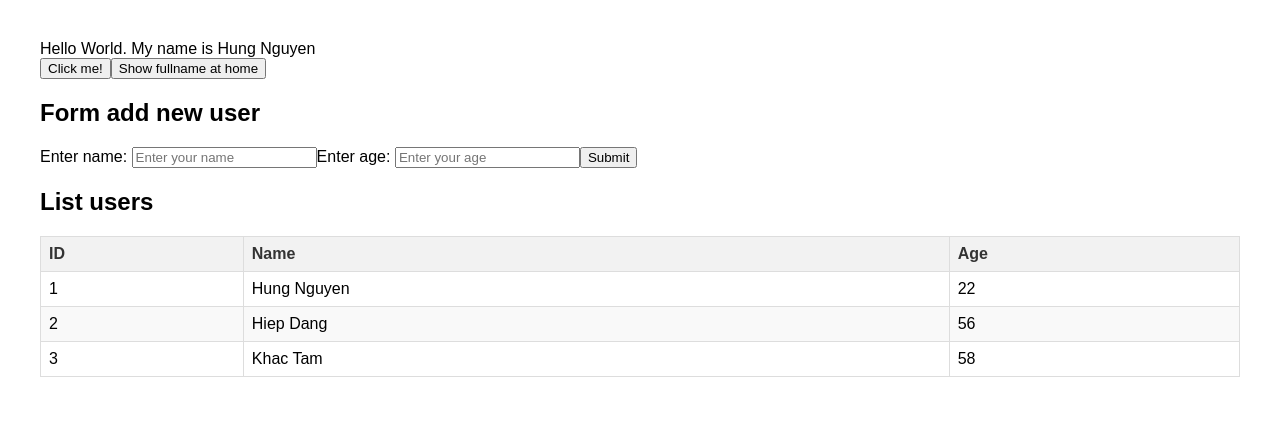
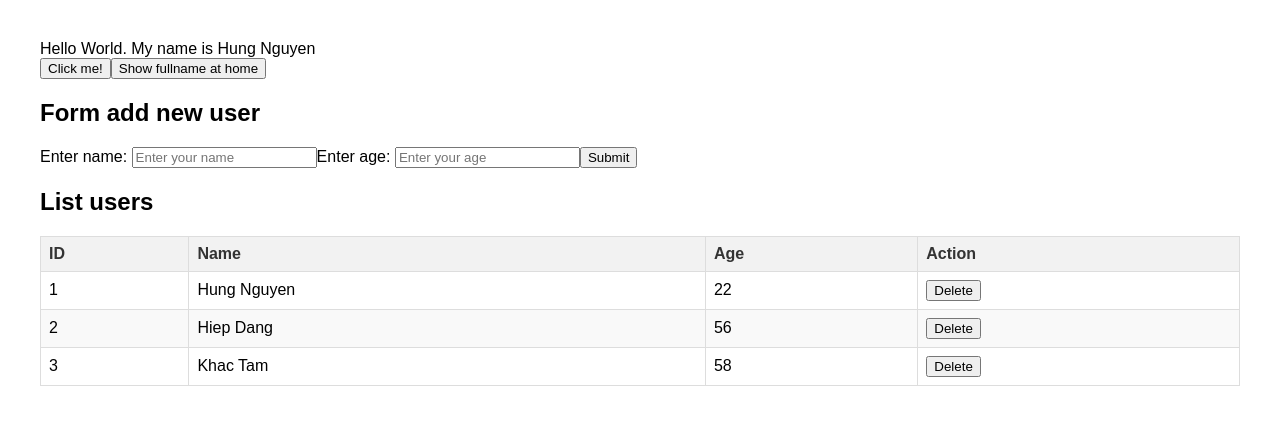
Before and after one commit to hungnguyen2912003/React, a React (Create React App) app in the folder my-react-app/: page / in a window 1280 px wide. Shown: the top 424 px of the page. Built offline with nearby package versions, Linux system fonts and the light colour scheme.

Commit message:
delete users

```diff
--- a/my-react-app/src/components/DisplayUsersComponent.js
+++ b/my-react-app/src/components/DisplayUsersComponent.js
@@ -14,6 +14,7 @@ class DisplayUsersComponent extends Component {
                             <th>ID</th>
                             <th>Name</th>
                             <th>Age</th>
+                            <th>Action</th>
                         </tr>
                     </thead>
                     <tbody>
@@ -24,6 +25,9 @@ class DisplayUsersComponent extends Component {
                                         <td>{user.id}</td>
                                         <td>{user.name}</td>
                                         <td>{user.age}</td>
+                                        <td>
+                                            <button onClick={() => this.props.delete(user.id)}>Delete</button>
+                                        </td>
                                     </tr>
                                 )
                             })
--- a/my-react-app/src/components/MyComponent.js
+++ b/my-react-app/src/components/MyComponent.js
@@ -29,9 +29,17 @@ class MyComponent extends Component {
         })
     }
 
+    handleDelete = (id) => {
+        const del = this.state.listUser.filter(user => user.id !== id);
+        this.setState({
+            listUser: del
+        });
+    };
+
+
     render() {
         return (
-            <div>
+            <>
                 <span>Hello World. My name is {this.state.firstName}</span>
 
                 <div>
@@ -41,8 +49,8 @@ class MyComponent extends Component {
 
                 <CreateUserComponent create = {this.handleCreate}/>
 
-                <DisplayUsersComponent listUser = {this.state.listUser}/>
-            </div>
+                <DisplayUsersComponent listUser = {this.state.listUser} delete = {this.handleDelete}/>
+            </>
         )
     }
 }
```
